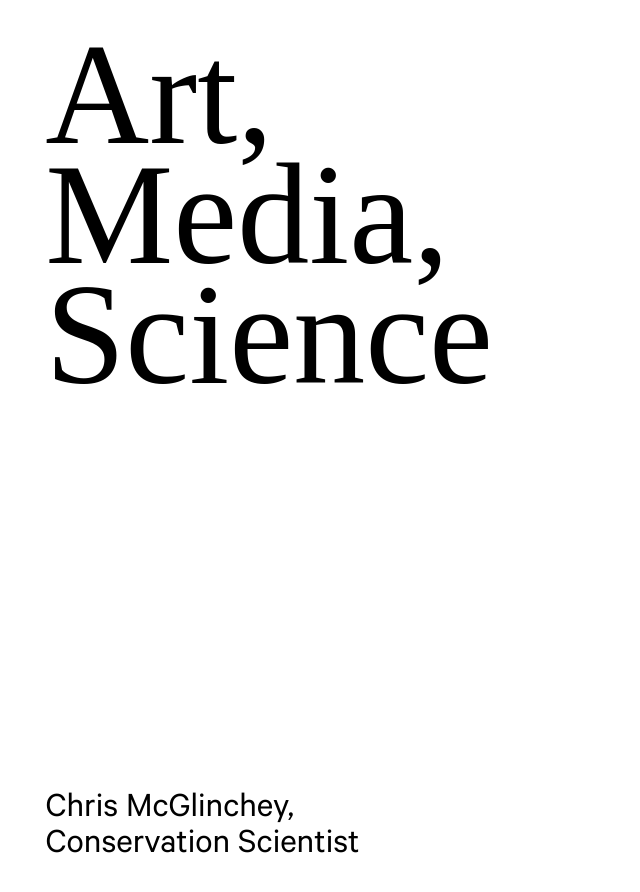
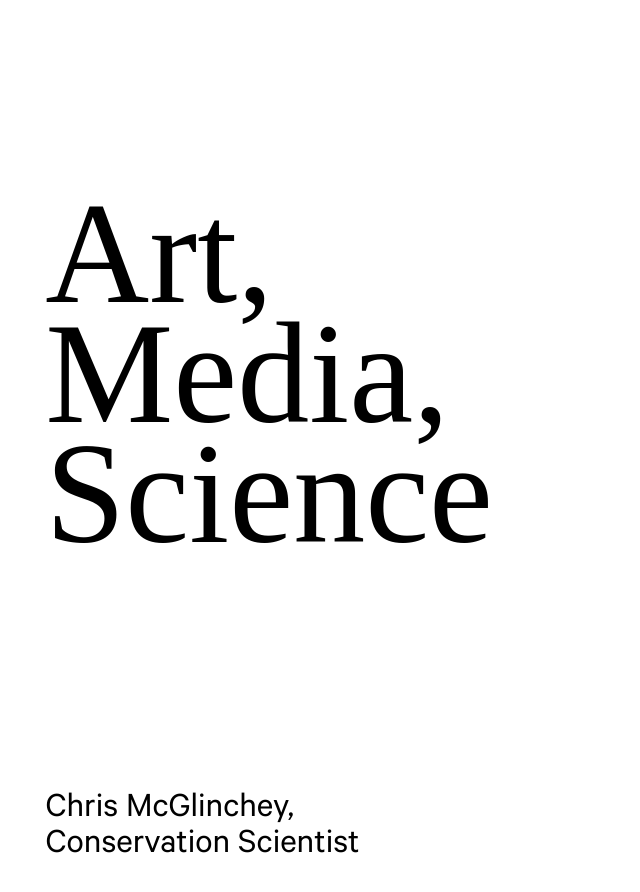
Before and after one commit to art-media-science/art-media-science.github.io, a Jekyll site: the page built from index.md, in a window 1280 px wide and 900 px high. Shown: the top 892 px of the window, without its empty margins (0-640 px from the left). Built offline with Jekyll 4.4.1, drawn with Linux system fonts in a browser that asks for light colours; some web fonts are replaced.

Commit message:
Vertically-center logo at start.

```diff
--- a/assets/styles/main.scss
+++ b/assets/styles/main.scss
@@ -32,12 +32,14 @@ body {
 	> header {
 		display:         flex;
 		flex-direction:  column;
-		gap:             calc(2 * var(--margin));
 		height:          var(--vh--initial, 100vh);
 		padding:         var(--margin);
 
 		div:first-child {
-			flex-grow: 1;
+			align-items: center;
+			display:     flex;
+			flex-grow:   1;
+
 
 			> h1 {
 				@extend %font--heldane--regular;
@@ -48,6 +50,7 @@ body {
 				align-items:    start;
 				display:        flex;
 				flex-direction: column;
+				margin-bottom:  calc(2 * var(--margin));
 				position:       sticky;
 				top:            var(--margin);
 
```
